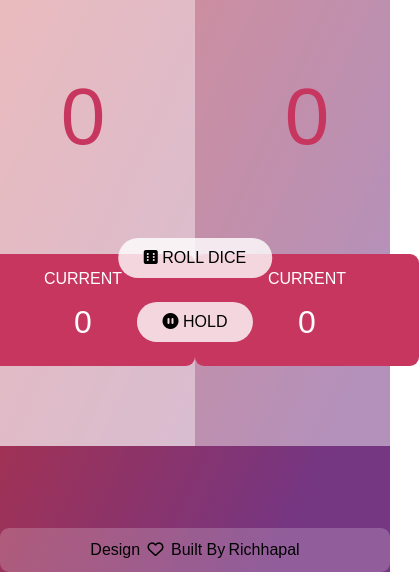
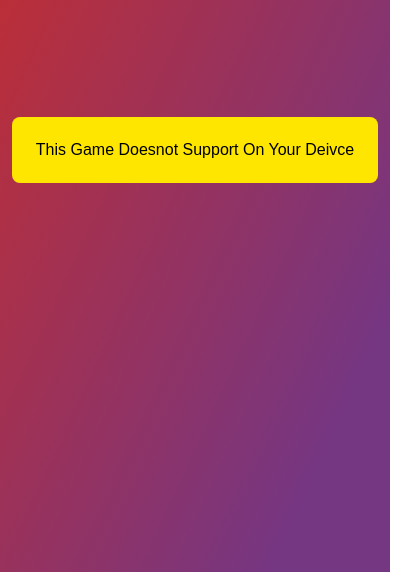
Before and after one commit to richhapal/Pig-Game, a plain HTML site: page index.html in a window 390 px wide. Shown: the part 272-844 px from the top of the page, 419 px wide, since content can reach past the window. Drawn offline with Linux system fonts and the light colour scheme.

Commit message:
Update small device doesnt support

```diff
--- a/index.html
+++ b/index.html
@@ -8,6 +8,9 @@
     <title>Project Pig Game</title>
   </head>
   <body>
+    <div class="print hidden">
+      <p>This Game Doesnot Support On Your Deivce</p>
+    </div>
     <main>
       <!-- player one section -->
       <section class="player player1">
--- a/script.js
+++ b/script.js
@@ -1,4 +1,19 @@
 'use strict';
+
+// display alert when widow width is less than 945px
+
+function printMessage() {
+  let printMessage = document.querySelector('.print');
+  printMessage.classList.toggle('hidden');
+  let main = document.querySelector('main');
+  main.classList.toggle('hidden');
+  let footer = document.querySelector('footer');
+  footer.classList.toggle('hidden');
+}
+let widthOfWindow = window.innerWidth;
+if (widthOfWindow <= 945) {
+  printMessage();
+}
 
 let score1El = document.getElementById('score--1');
 let score2El = document.getElementById('score--2');
@@ -80,7 +95,7 @@ btnHold.addEventListener('click', function () {
     score1El.textContent = score[0];
     score2El.textContent = score[1];
     // winning condtion
-    if (score[activePlayer] >= 25) {
+    if (score[activePlayer] >= 100) {
       document
         .querySelector(`.player${activePlayer + 1}`)
         .classList.add('winner');
--- a/style.css
+++ b/style.css
@@ -6,17 +6,20 @@ a {
   text-decoration: none;
 }
 body {
-  height: 100vh;
+  min-height: 100vh;
   width: 100%;
   background: linear-gradient(to top left, #753682 15%, #bf2e34 88%);
   background-repeat: no-repeat;
   display: flex;
+  flex-direction: column;
   justify-content: center;
   align-items: center;
   font-family: 'Nunito', sans-serif;
 }
 main {
+  clear: both;
   position: relative;
+  margin-top: 0.5rem;
   width: 63rem;
   height: 37rem;
   border-radius: 9px;
@@ -122,10 +125,11 @@ main > img {
 }
 
 footer {
+  margin-top: 1rem;
   display: flex;
-  position: absolute;
+  /* position: absolute; */
   /* color: #fff; */
-  bottom: 0;
+  /* bottom: 0; */
   width: 99.9%;
   padding: 0.8rem 0;
   justify-content: center;
@@ -136,7 +140,7 @@ footer {
 }
 
 footer a {
-  color: #000;
+  color: rgb(255, 249, 129);
 }
 .fa-heart {
   color: black;
@@ -146,10 +150,19 @@ footer:hover > p .fa-heart {
   color: red;
   transform: rotateZ(-45deg);
   transform: rotateZ(45deg);
-  transition: all 5s;
+  transition: all 2s;
 }
 footer:hover p,
 footer:hover a {
   color: rgba(255, 255, 255, 0.8);
-  transition: all 5s;
+  transition: all 2s;
 }
+
+.print {
+  font-size: 1rem;
+  position: absolute;
+  z-index: 25;
+  background-color: #ffe600;
+  border-radius: 8px;
+  padding: 1.5rem;
+}
```
